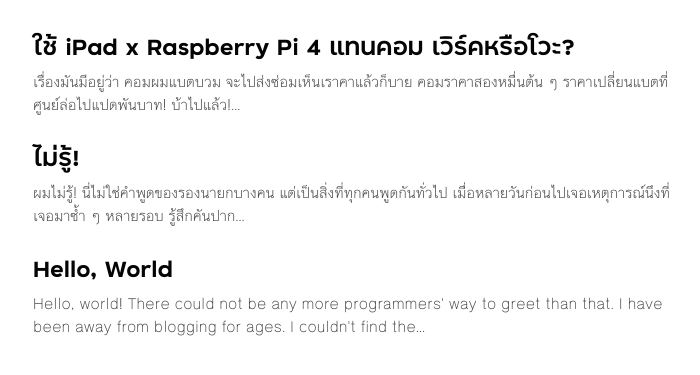
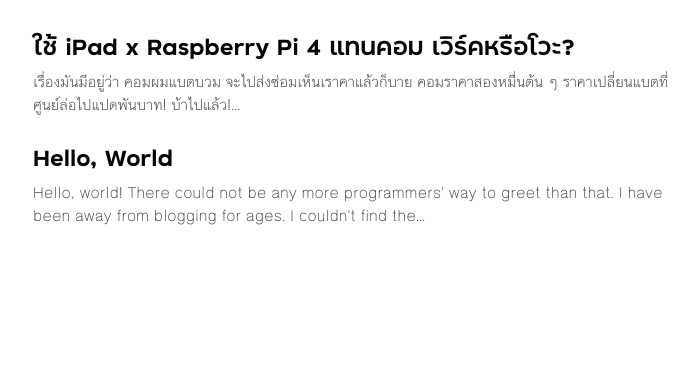
Before and after one commit to thammarith/blog, a Gatsby site: page / in a window 1280 px wide. Shown: the part 85-460 px from the top of the page, without its empty margins (279-979 px from the left). Built offline with nearby package versions, Linux system fonts and the light colour scheme; Gatsby itself is replaced by a stand-in of ours.

Commit message:
Add isUnpublished

```diff
--- a/content/blog/2021-02-15__i-dont-know/index.md
+++ b/content/blog/2021-02-15__i-dont-know/index.md
@@ -6,7 +6,7 @@ isFeatured: false
 featuredImage: featured-image.png
 categories: ['life', 'thoughts']
 tags: ['social']
-unpublished: true
+isUnpublished: true
 ---
 
 ผมไม่รู้!
--- a/gatsby-node.js
+++ b/gatsby-node.js
@@ -21,6 +21,9 @@ exports.createPages = async ({ graphql, actions, reporter }) => {
 					fields {
 						slug
 					}
+					frontmatter {
+						isUnpublished
+					}
 				}
 			}
 		}
@@ -42,7 +45,9 @@ exports.createPages = async ({ graphql, actions, reporter }) => {
 
 	if (posts.length > 0) {
 		// prettier-ignore
-		posts.forEach((post, index) => {
+		posts
+			.filter(post => !post.frontmatter.isUnpublished)
+			.forEach((post, index) => {
 				const previousPostId = index === 0 ? null : posts[index - 1].id;
 				const nextPostId = index === posts.length - 1 ? null : posts[index + 1].id;
 
@@ -122,6 +127,7 @@ exports.createSchemaCustomization = ({ actions }) => {
 			featuredImage: File @fileByRelativePath
 			categories: [String!]!
 			tags: [String!]
+			isUnpublished: Boolean
 		}
 
 		type Fields {
--- a/src/pages/index.js
+++ b/src/pages/index.js
@@ -17,11 +17,13 @@ const BlogIndex = ({ data, location }) => {
 			<SEO title="All posts" />
 
 			<section className={styles.indexPosts}>
-				{posts.map(post => (
-					<Link to={post.fields.path} key={post.id} itemProp="url" className={styles.indexPostLink}>
-						<PostCard key={post.key} post={post} />{' '}
-					</Link>
-				))}
+				{posts
+					.filter(post => !post.frontmatter.isUnpublished)
+					.map(post => (
+						<Link to={post.fields.path} key={post.id} itemProp="url" className={styles.indexPostLink}>
+							<PostCard key={post.key} post={post} />{' '}
+						</Link>
+					))}
 			</section>
 
 			{/* <ol style={{ listStyle: `none` }}>
@@ -90,6 +92,7 @@ export const pageQuery = graphql`
 					title
 					description
 					isFeatured
+					isUnpublished
 				}
 			}
 		}
```
Lines whose indentation alone changed are shown as unchanged.
